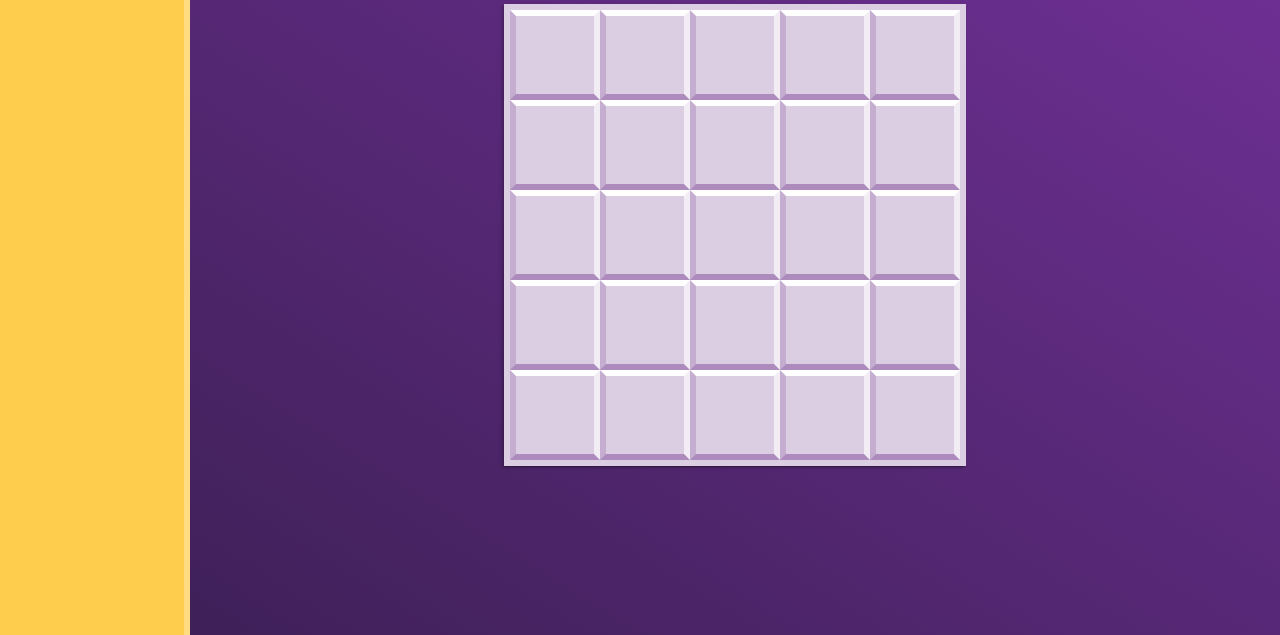
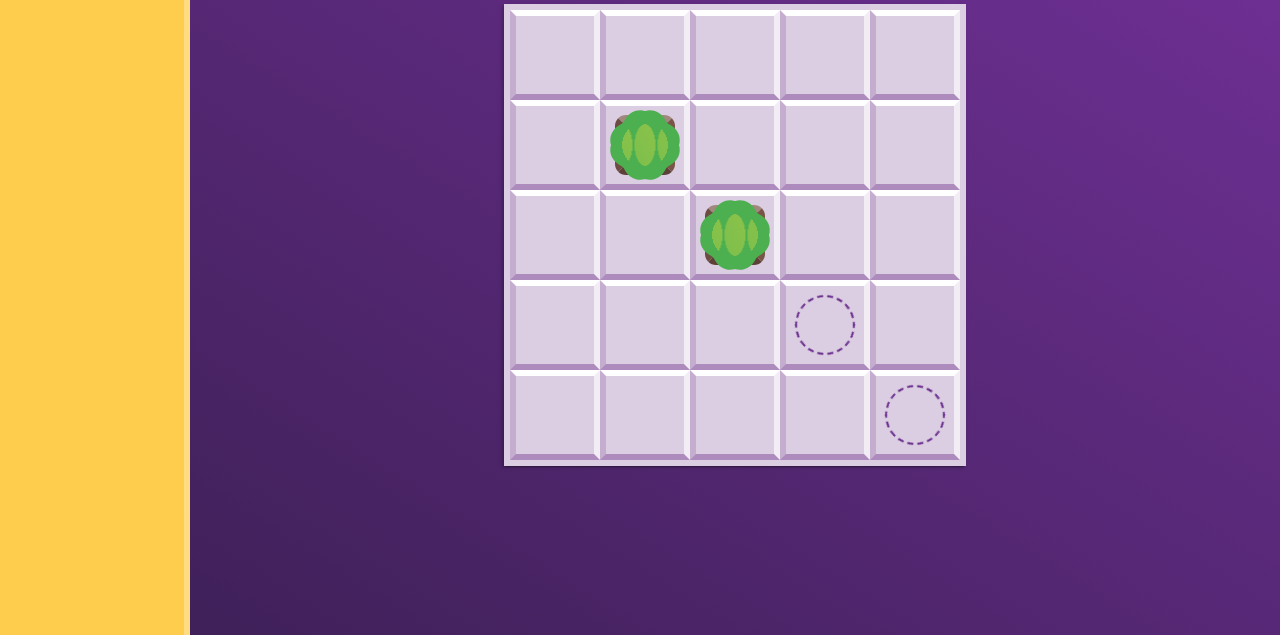
Before and after one commit to TheodoreChe/porters, a website: page docs/index.html in a window 1280 px wide. Shown: the part 165-800 px from the top of the page. Drawn offline with Linux system fonts and the light colour scheme.

Commit message:
turtles can move

```diff
--- a/docs/components/board/_board.scss
+++ b/docs/components/board/_board.scss
@@ -4,12 +4,15 @@
   right: 0;
   bottom: 0;
   left: 0;
+
+  margin: 6px;
   &__target {
     position: absolute;
 
     box-sizing: border-box;
     width: 60px;
     height: 60px;
+    margin: 15px;
 
     animation: rotate 8s linear infinite;
 
--- a/docs/components/board/board.js
+++ b/docs/components/board/board.js
@@ -3,7 +3,7 @@
 
     /**
      *
-     * Class representing a menu.
+     * Class representing a board.
      * @class Sounds
      */
     class Board {
@@ -22,16 +22,33 @@
          * @private
          */
         _init({el}) {
-            this._$game = el;
+            this._$board = el;
         }
 
+        /**
+         *
+         * To move turtles or something else on the board.
+         * @param {object} el
+         * @param {array} pos
+         */
+        position(el, pos) {
+            console.log('%c' + el.className + ' position change', 'color: #ccc');
+
+            el.style.left = `${(pos[0] * 90)}px`;
+            el.style.top = `${(pos[1] * 90)}px`;
+            el.dataset.x = pos[0];
+            el.dataset.y = pos[1];
+        }
 
         /**
          *
          * @private
          */
         _render() {
-            this._$game.innerHTML += `<div class="board"></div>`;
+            this._$board.innerHTML = `<div class="turtle" data-index="1"></div>
+            <div class="turtle" data-index="2"></div>
+            <div class="board__target"></div>
+            <div class="board__target"></div>`;
         }
 
     }
--- a/docs/components/game/game.js
+++ b/docs/components/game/game.js
@@ -1,16 +1,29 @@
 (function() {
     'use strict';
 
+    /**
+     *
+     * Components list
+     */
+    let Helpers = window.Helpers;
     let Sounds = window.Sounds;
     let Grid = window.Grid;
     let Panel = window.Panel;
     let Board = window.Board;
+    let Level = window.Level;
+
+    /**
+     *
+     * Init helpers
+     */
+    let hp = new Helpers;
 
     /**
      *
      * Init game container
      */
-    document.querySelector('.main').innerHTML='<div class="game"></div>';
+    document.querySelector('.main').innerHTML = `<div class="game">
+    <div class="grid"></div><div class="board"></div></div>`;
 
     /**
      *
@@ -24,10 +37,10 @@
 
     /**
      *
-     * Mute sound listener
+     * Mute music in a page with spacebar or "M" button
      */
     document.addEventListener('keydown', function(event) {
-        if ((event.keyCode || event.which) == 32) {
+        if ((event.keyCode || event.which) == 32 || (event.keyCode || event.which) == 77) {
             bgSound.toggle(muteSwitchBtn);
         }
     });
@@ -37,7 +50,7 @@
      * Init Grid
      */
     new Grid({
-        'el': document.querySelector('.game'),
+        'el': document.querySelector('.grid'),
         'size': 5});
 
     /**
@@ -68,7 +81,82 @@
 
     /**
      *
-     * Init Panel
+     * Init Board
      */
-    new Board({'el': document.querySelector('.game')});
+    let board = new Board({
+        'el': document.querySelector('.board')});
+
+    /**
+     *
+     * Turtles and goals selectors
+     */
+    let $turtles = hp.array(document.querySelectorAll('.turtle'));
+    let $goals = hp.array(document.querySelectorAll('.board__target'));
+
+    /**
+     *
+     * Event listeners
+     */
+    document.addEventListener('keydown', function(event) {
+
+        /**
+         * Turtles Up
+         */
+        hp.elPush({
+            'el': $turtles,
+            'key': 38,
+            'dir': 'up',
+            'stop': 0,
+            'pusher': board.position});
+
+        /**
+         *
+         * Turtles Down
+         */
+        hp.elPush({
+            'el': $turtles,
+            'key': 40,
+            'dir': 'down',
+            'stop': 4,
+            'pusher': board.position});
+
+        /**
+         *
+         * Turtles Left
+         */
+        hp.elPush({
+            'el': $turtles,
+            'key': 37,
+            'dir': 'left',
+            'stop': 0,
+            'pusher': board.position});
+
+        /**
+         *
+         * Turtles Right
+         */
+        hp.elPush({
+            'el': $turtles,
+            'key': 39,
+            'dir': 'right',
+            'stop': 4,
+            'pusher': board.position});
+    });
+
+    /**
+     *
+     * Init Level 1
+     */
+    let level1 = new Level({
+        'turtles': $turtles,
+        'goals': $goals,
+        'turtlesP': [[1, 1], [2, 2]],
+        'goalsP': [[3, 3], [4, 4]],
+        'pusher': board.position});
+
+    /**
+     *
+     * Start Level 1
+     */
+    level1.start();
 })();
--- a/docs/components/game/game.scss
+++ b/docs/components/game/game.scss
@@ -1,6 +1,9 @@
 @charset "UTF-8";
 @import "scss/init";
+
+//IMPORT COMPONENTS
 @import "../grid/grid";
 @import "../level/level";
 @import "../panel/panel";
 @import "../board/board";
+@import "../turtle/turtle";
--- a/docs/components/grid/grid.js
+++ b/docs/components/grid/grid.js
@@ -3,7 +3,7 @@
 
     /**
      *
-     * Class representing a menu.
+     * Class representing a grid.
      * @class Sounds
      */
     class Grid {
@@ -26,7 +26,7 @@
          */
         _init({el, size}) {
             this._size = size;
-            this._$game = el;
+            this._$grid = el;
             this._cells = [];
         }
 
@@ -51,11 +51,8 @@
          */
         _appendCell(item) {
             return item.map((item, index) => {
-                console.log(item);
                 return `<div
-                class = "grid__cell"
-                data-column = "${item.column}"
-                data-index = "${item.index}"></div>`;
+                class = "grid__cell"></div>`;
             }).join('');
         }
 
@@ -67,8 +64,7 @@
         _appendRow() {
             return this._cells.map((item, index) => {
                 return `<div
-                class = "grid__row"
-                data-row = "${index}">
+                class = "grid__row">
                 ${this._appendCell(item)}
                 </div>`;
             }).join('');
@@ -79,9 +75,7 @@
          * @private
          */
         _render() {
-            this._$game.innerHTML += `<div
-            class="grid">
-            ${this._appendRow()}</div>`;
+            this._$grid.innerHTML = `${this._appendRow()}`;
         }
 
     }
--- /dev/null
+++ b/docs/components/helpers/helpers.js
@@ -0,0 +1,61 @@
+(function() {
+    'use strict';
+
+    /**
+     *
+     * Class representing a helpers.
+     * @class Sounds
+     */
+    class Helpers {
+
+        /**
+         *
+         * Return querySelectorAll like Array
+         * @param {object} el
+         * @return {Array}
+         * @private
+         */
+        array(el) {
+            return Array.prototype.slice.apply(el);
+        };
+
+        /**
+         *
+         * @param {object} el
+         * @param {number} key
+         * @param {string} dir - left||right||up||down
+         * @param {number} stop
+         * @param {object} pusher
+         */
+        elPush({el, key, dir, stop, pusher}) {
+            if ((event.keyCode || event.which) == key) {
+                el.map((item)=>{
+                    let yp = item.dataset.y;
+                    let xp = item.dataset.x;
+                    let stoper;
+                    switch (dir) {
+                        case 'up':
+                            stoper = (stop != yp--);
+                            break;
+                        case 'down':
+                            stoper = (stop != yp++)
+                            break;
+                        case 'left':
+                            stoper = (stop != xp--)
+                            break;
+                        case 'right':
+                            stoper = (stop != xp++)
+                            break;
+                        default:
+                            console.log('wrong direction');
+                    }
+                    if (stoper) {
+                        pusher(item, [xp, yp]);
+                    }
+                });
+            }
+        }
+
+    }
+    window.Helpers = Helpers;
+})(window);
--- a/docs/components/level/level.js
+++ b/docs/components/level/level.js
@@ -3,7 +3,7 @@
 
     /**
      *
-     * Class representing a menu.
+     * Class representing a level.
      * @class Sounds
      */
     class Level {
@@ -20,10 +20,36 @@
          *
          * @private
          */
-        _init() {
-
+        _init({turtles, goals, turtlesP, goalsP, pusher}) {
+            this._turtles = turtles;
+            this._goals = goals;
+            this._tP = turtlesP;
+            this._gP = goalsP;
+            this._push = pusher;
         }
 
+        /**
+         *
+         * Set first position for turtles and goals
+         */
+        startPositions() {
+            console.log('start position');
+            this._turtles.map((t, i)=>{
+                this._push(t, this._tP[i]);
+            });
+            this._goals.map((g, i)=>{
+                this._push(g, this._gP[i]);
+            });
+        }
+
+        /**
+         *
+         * Starting current level
+         */
+        start() {
+            console.log('level starting');
+            this.startPositions();
+        }
     }
     window.Level = Level;
 })(window);
--- a/docs/components/panel/panel.js
+++ b/docs/components/panel/panel.js
@@ -3,7 +3,7 @@
 
     /**
      *
-     * Class representing a menu.
+     * Class representing info panel.
      * @class Sounds
      */
     class Panel {
@@ -72,7 +72,7 @@
          */
         _render() {
             this._$panel.innerHTML = `<div class="panel__header">
-            <h1 class="panel__title">Porters</h1></div>
+            <h1 class="panel__title">Turtle Twins</h1></div>
             ${this._appendButton()}`;
         }
 
--- a/docs/components/sounds/sounds.js
+++ b/docs/components/sounds/sounds.js
@@ -82,7 +82,7 @@
          * @private
          */
         _loopInit() {
-            if (this._checkLoop){
+            if (this._checkLoop) {
                 this._eventLoop = this._loop.bind(this);
                 this._audio.addEventListener('timeupdate', this._eventLoop);
             }
--- /dev/null
+++ b/docs/components/turtle/_turtle.scss
@@ -0,0 +1,42 @@
+.turtle {
+  position: absolute;
+
+  box-sizing: border-box;
+  width: 60px;
+  height: 60px;
+  margin: 15px;
+
+  transition: top .4s cubic-bezier(.66, .13, .65, 1.35), left .4s cubic-bezier(.66, .13, .65, 1.35);
+
+  border: 7px solid #795548;
+  border-top-color: #a1887f;
+  border-right-color: #795548;
+  border-bottom-color: #5d4037;
+  border-left-color: #6d4c41;
+  border-radius: 11px;
+  background-image: linear-gradient(to top right, rgba(76, 175, 80, .24), transparent), radial-gradient(closest-side, #8bc34a 90%, #4caf50 91%);
+  background-position: center;
+  background-size: 50%;
+  z-index: 2;
+  &:before,
+  &:after {
+    position: absolute;
+    top: -7px;
+    left: -7px;
+
+    box-sizing: border-box;
+    width: 60px;
+    height: 60px;
+
+    content: '';
+
+    border-radius: 17px;
+    background-image: radial-gradient(closest-side, transparent 76%, #4caf50 76%);
+  }
+  &:before {
+    transform: rotate(30deg);
+  }
+  &:after {
+    transform: rotate(60deg);
+  }
+}
```
Also changed, not shown: docs/index.html (+3 -1 lines), README.md, docs/components/game/game.css.
